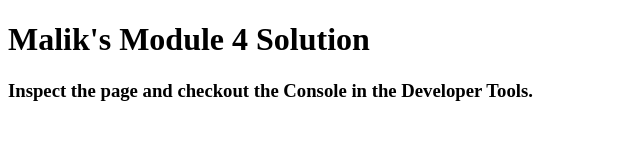
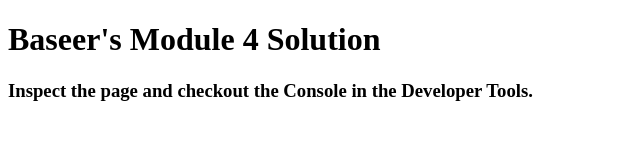
Before and after one commit to BASEER-88/html-css-js, a plain HTML site: page module4-solution/index.html in a window 1280 px wide. Shown: the whole page, without its empty margins (0-640 px from the left). Drawn offline with Linux system fonts and the light colour scheme.

Commit message:
Update index.html

```diff
--- a/module4-solution/index.html
+++ b/module4-solution/index.html
@@ -11,7 +11,7 @@
   <script src="script.js"></script>
 </head>
 <body>
-  <h1>Malik's Module 4 Solution</h1>
+  <h1>Baseer's Module 4 Solution</h1>
   <h3>Inspect the page and checkout the Console in the Developer Tools.</h3>
 </body>
 </html>
```
